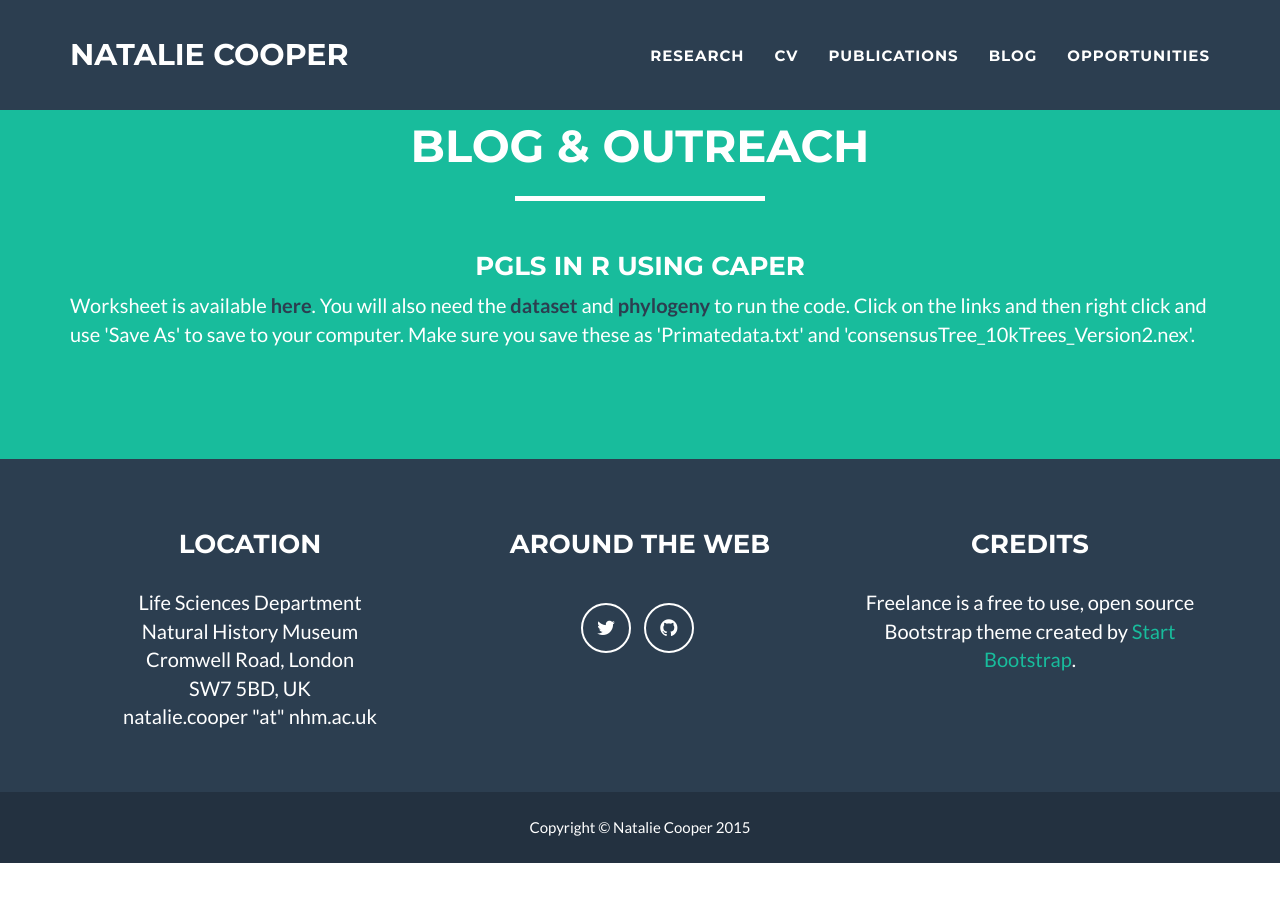
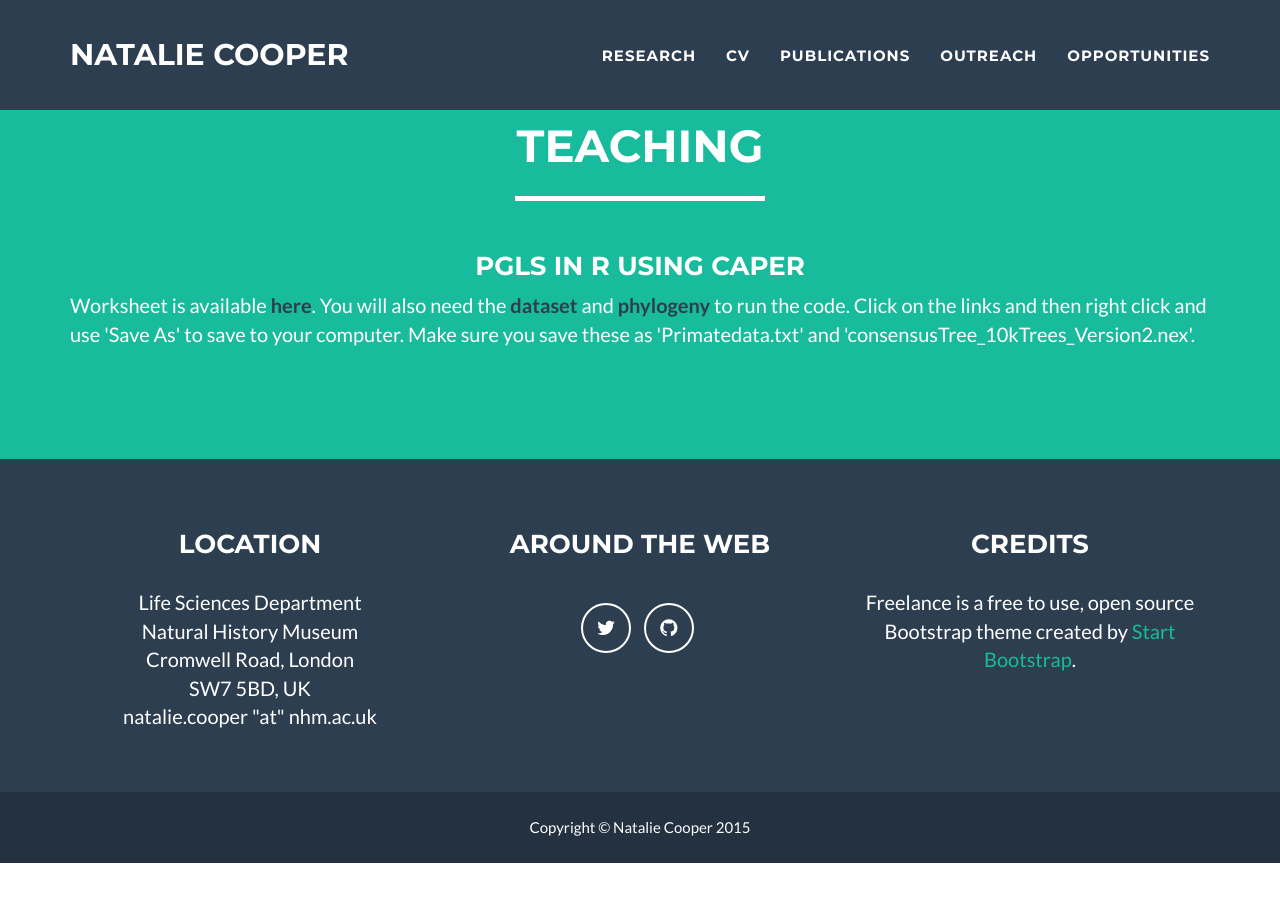
Before and after one commit to nhcooper123/nhcooper123.github.io, a Jekyll site: the page teaching.html, which Jekyll copies as it is, in a window 1280 px wide. Built offline with Jekyll 4.4.1, drawn with Linux system fonts in a browser that asks for light colours.

Commit message:
First draft of teaching page

```diff
--- a/teaching.html
+++ b/teaching.html
@@ -59,7 +59,7 @@
                         <a href="publications.html">Publications</a>
                     </li>
                     <li class="">
-                        <a href="miscellaneous.html">Blog</a>
+                        <a href="miscellaneous.html">Outreach</a>
                     </li>
                     <li class="">
                         <a href="opportunities.html">Opportunities</a>
@@ -102,7 +102,7 @@
         <div class="container">
             <div class="row">
                 <div class="col-lg-12 text-center">
-                    <h2>Blog & outreach</h2>
+                    <h2>Teaching</h2>
                     <hr class="star-light">
                 </div>
             </div>
```
